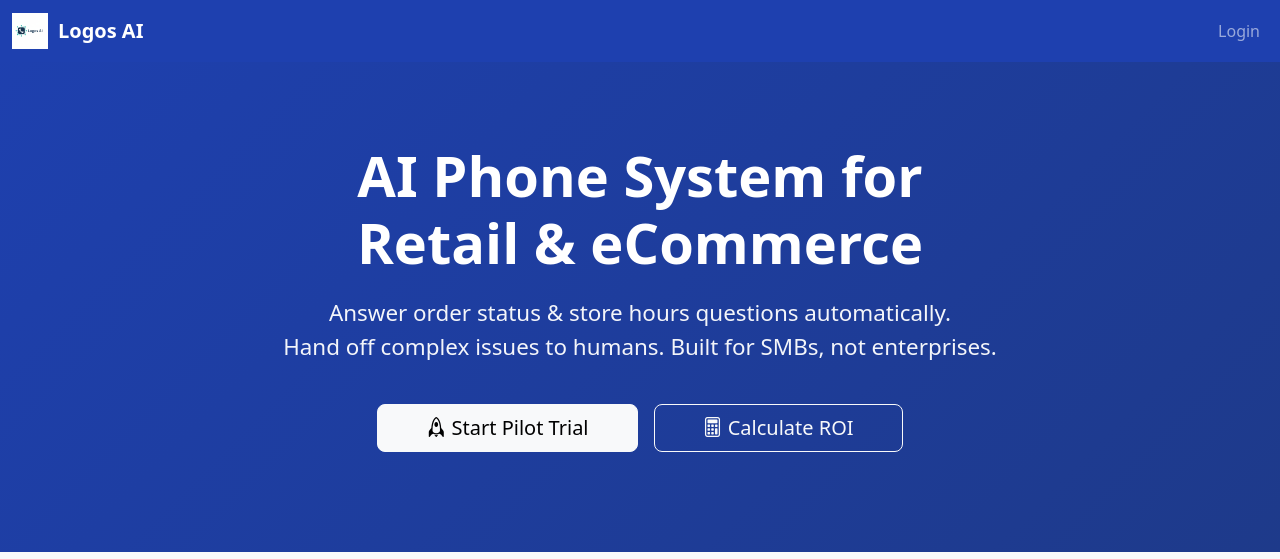
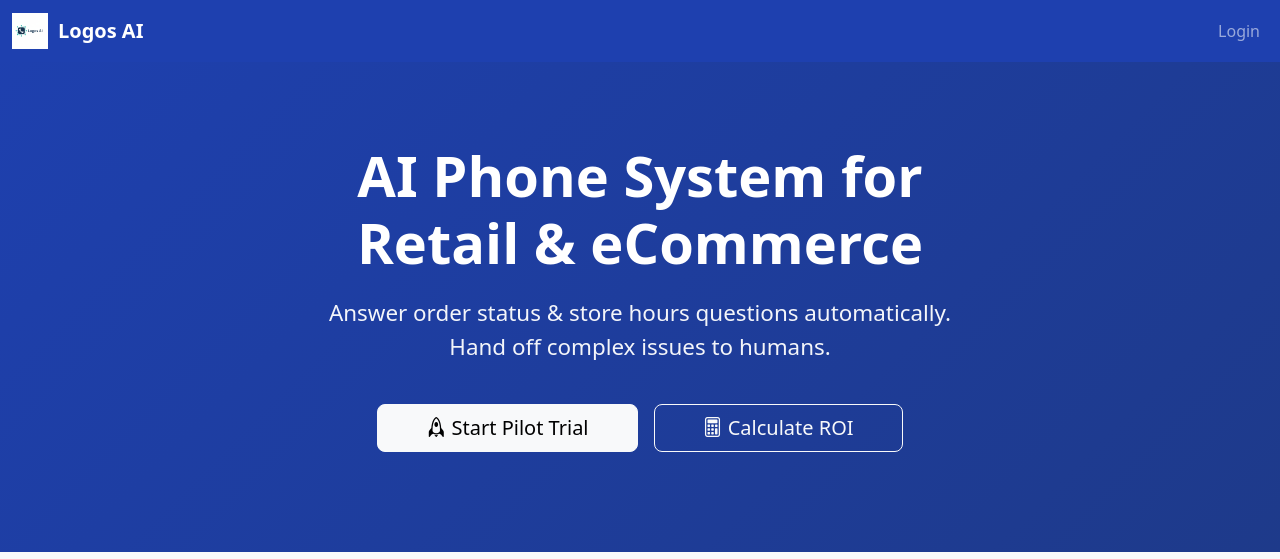
Before and after one commit to fuzailkadri1-cmdil/LogosAI, a Flask app: page / in a window 1280 px wide. Shown: the top 559 px of the page. Run offline with Flask 3, Linux system fonts and the light colour scheme.

Commit message:
Update homepage to remove enterprise-focused language
Remove "Built for SMBs, not enterprises." from the homepage hero subtitle in templates/index.html.

Replit-Commit-Author: Agent
Replit-Commit-Session-Id: f1a637af-51bf-4bc0-a9ed-f213b1caf430
Replit-Commit-Checkpoint-Type: full_checkpoint
Replit-Commit-Event-Id: 4f20cc6e-0dbd-4a11-87b6-0c1d9d974a39
Replit-Commit-Screenshot-Url: https://storage.googleapis.com/screenshot-production-us-central1/8c1df603-f740-4cbd-84fd-618255120cd2/f1a637af-51bf-4bc0-a9ed-f213b1caf430/V4bwYP1
Replit-Helium-Checkpoint-Created: true

```diff
--- a/templates/index.html
+++ b/templates/index.html
@@ -155,7 +155,7 @@
 <div class="hero-section text-center">
     <div class="container">
         <h1 class="hero-title">AI Phone System for<br>Retail & eCommerce</h1>
-        <p class="hero-subtitle">Answer order status & store hours questions automatically.<br>Hand off complex issues to humans. Built for SMBs, not enterprises.</p>
+        <p class="hero-subtitle">Answer order status & store hours questions automatically.<br>Hand off complex issues to humans.</p>
         <div class="d-grid gap-3 d-md-flex justify-content-md-center">
             <a href="{{ url_for('login') }}" class="btn btn-light btn-lg px-5">
                 <i class="bi bi-rocket"></i> Start Pilot Trial
```
